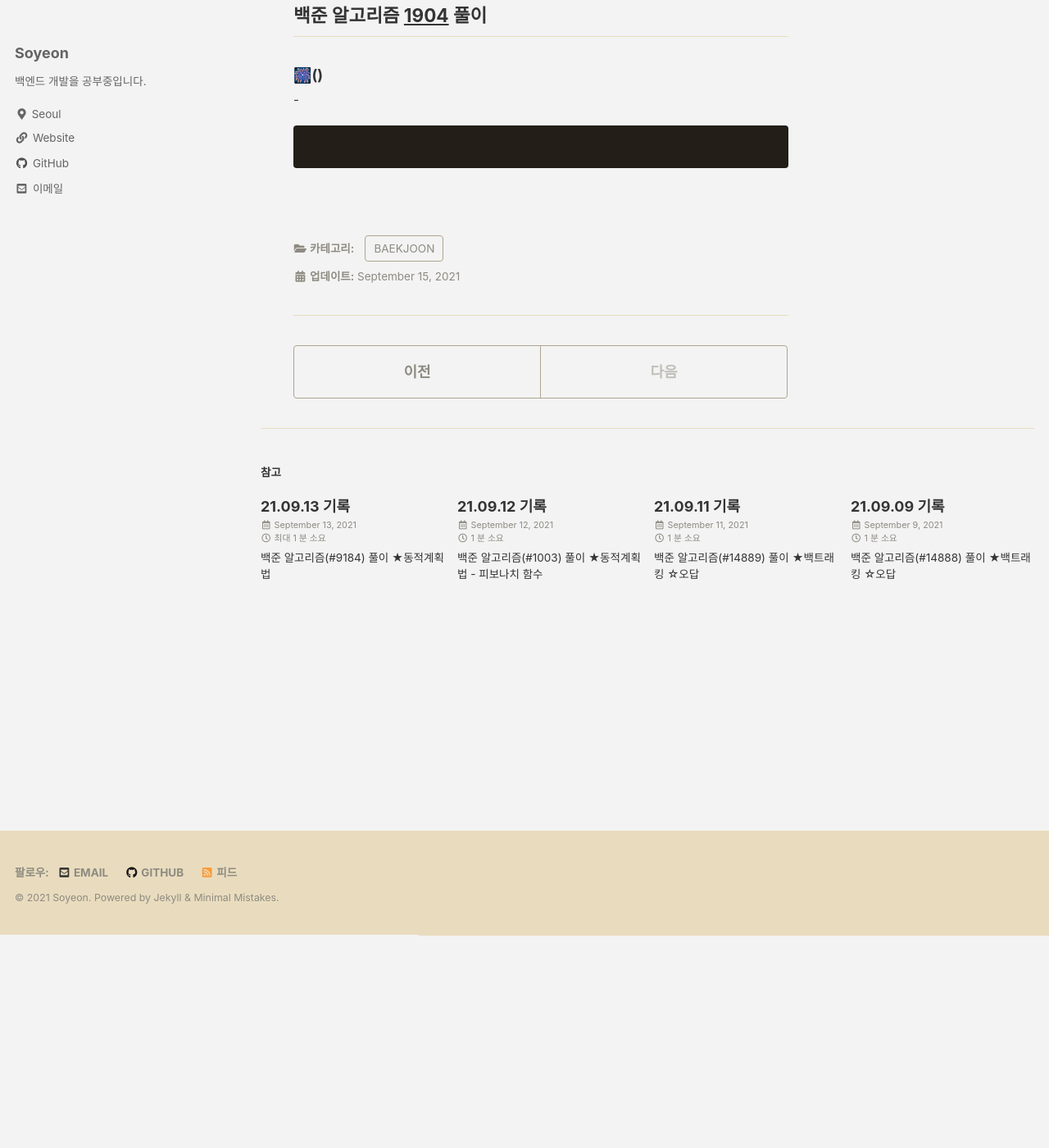
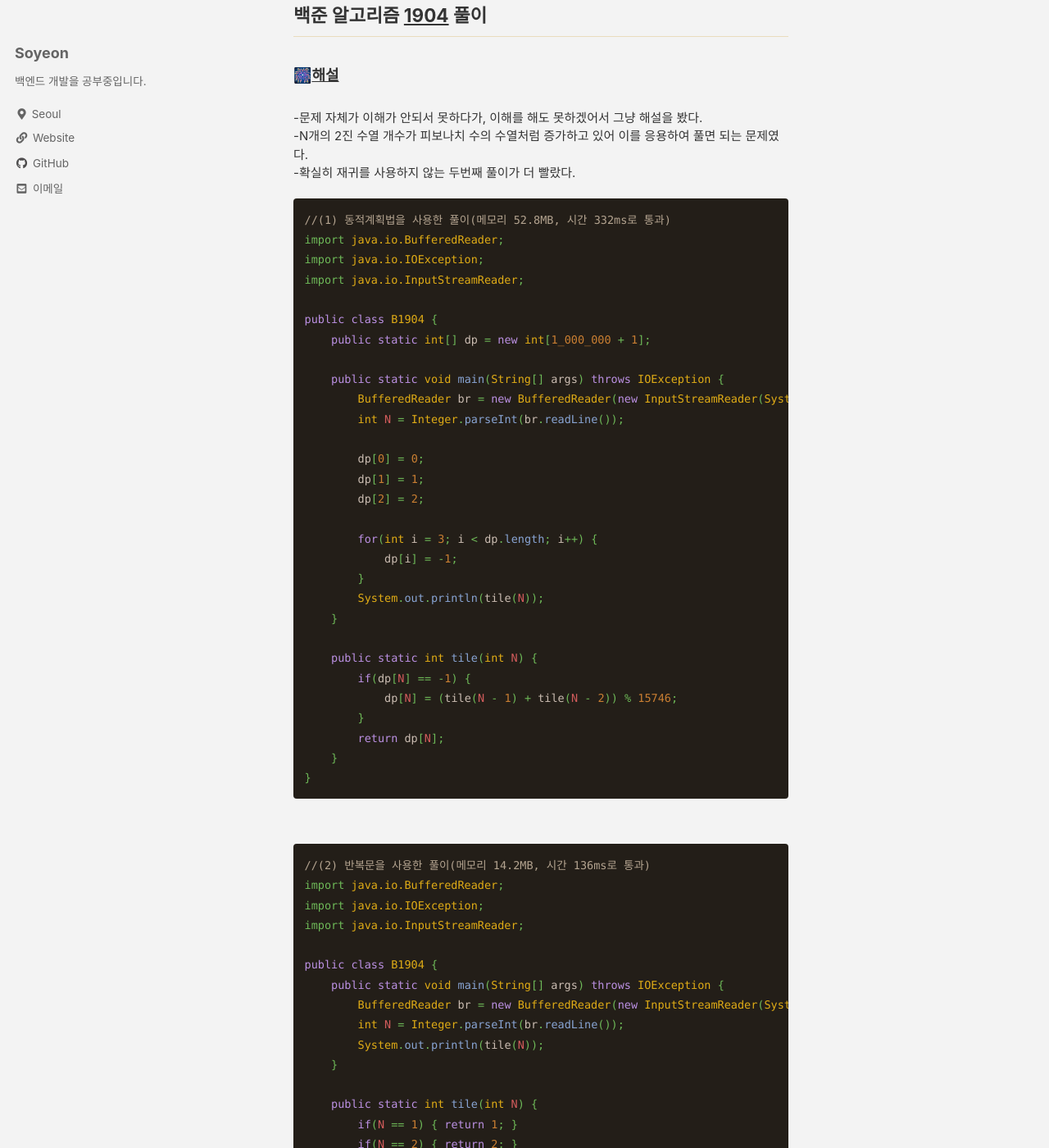
Before and after one commit to liv660/liv660.github.io, a Jekyll site: the page built from _posts/TIL/21.09.study/2021-09-15-210915.md, in a window 1280 px wide and 1400 px high, scrolled down 259 px. Shown: the whole window at 82% size. Built offline with Jekyll 4.4.1, drawn with Linux system fonts in a browser that asks for light colours; cached includes are drawn as plain includes; some of the changed text lies outside the part shown.

Commit message:
Update 09.15 #1904 algorithm

````diff
--- a/_posts/TIL/21.09.study/2021-09-15-210915.md
+++ b/_posts/TIL/21.09.study/2021-09-15-210915.md
@@ -8,10 +8,71 @@ categories:
 
 ## 백준 알고리즘 [1904](https://www.acmicpc.net/problem/1904) 풀이
 
-###### 🎆()<br/>
--<br>
+###### 🎆[해설](https://st-lab.tistory.com/125)<br/>
+-문제 자체가 이해가 안되서 못하다가, 이해를 해도 못하겠어서 그냥 해설을 봤다.<br>
+-N개의 2진 수열 개수가 피보나치 수의 수열처럼 증가하고 있어 이를 응용하여 풀면 되는 문제였다.<br>
+-확실히 재귀를 사용하지 않는 두번째 풀이가 더 빨랐다.<br>
 
 ```java
+//(1) 동적계획법을 사용한 풀이(메모리 52.8MB, 시간 332ms로 통과)
+import java.io.BufferedReader;
+import java.io.IOException;
+import java.io.InputStreamReader;
 
+public class B1904 {
+    public static int[] dp = new int[1_000_000 + 1];
+
+    public static void main(String[] args) throws IOException {
+        BufferedReader br = new BufferedReader(new InputStreamReader(System.in));
+        int N = Integer.parseInt(br.readLine());
+
+        dp[0] = 0;
+        dp[1] = 1;
+        dp[2] = 2;
+
+        for(int i = 3; i < dp.length; i++) {
+            dp[i] = -1;
+        }
+        System.out.println(tile(N));
+    }
+
+    public static int tile(int N) {
+        if(dp[N] == -1) {
+            dp[N] = (tile(N - 1) + tile(N - 2)) % 15746;
+        }
+        return dp[N];
+    }
+}
 ```
 <br>
+```java
+//(2) 반복문을 사용한 풀이(메모리 14.2MB, 시간 136ms로 통과)
+import java.io.BufferedReader;
+import java.io.IOException;
+import java.io.InputStreamReader;
+
+public class B1904 {
+    public static void main(String[] args) throws IOException {
+        BufferedReader br = new BufferedReader(new InputStreamReader(System.in));
+        int N = Integer.parseInt(br.readLine());
+        System.out.println(tile(N));
+    }
+
+    public static int tile(int N) {
+        if(N == 1) { return 1; }
+        if(N == 2) { return 2; }
+
+        int val1 = 1;
+        int val2 = 2;
+        int sum = 0;
+        for(int i = 2; i < N; i++) {
+            sum = (val2 + val1) % 15746;
+            val1 = val2;
+            val2 = sum;
+        }
+
+        return sum;
+    }
+}
+```
+<br>
````
Also changed, not shown: other parts of _posts/TIL/21.09.study/2021-09-15-210915.md (+1 -1 lines).
